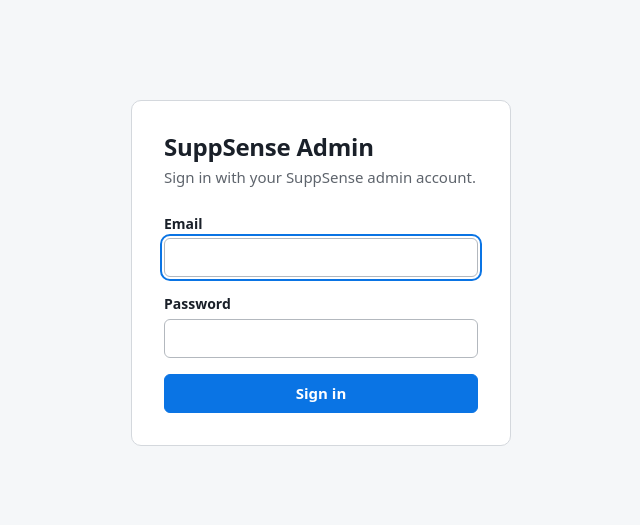
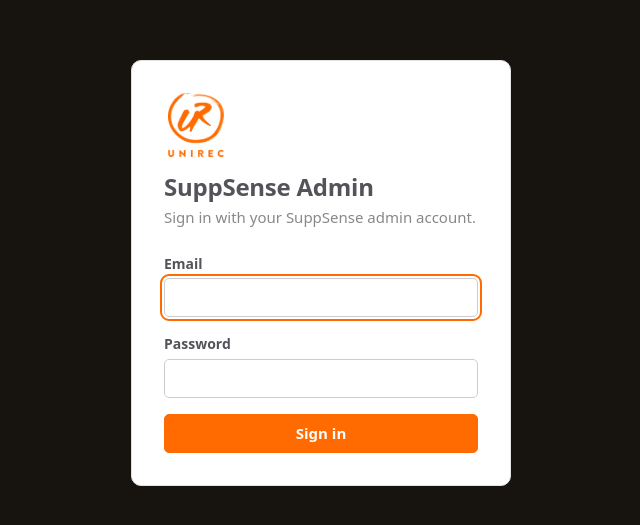
Before and after one commit to noimadd/suppSense2, a React (Vite) app in the folder apps/desktop/: page /login in a window 1280 px wide. Shown: the part 127-652 px from the top of the page, without its empty margins (319-959 px from the left). Built offline with nearby package versions, Linux system fonts and the light colour scheme; no server answers.

Commit message:
admin frontend
admin frontend updates to better match unirec colours

```diff
--- a/apps/desktop/src/components/Layout.tsx
+++ b/apps/desktop/src/components/Layout.tsx
@@ -1,5 +1,6 @@
 import { NavLink, Outlet } from 'react-router-dom';
 import { signOut, useSession } from '../lib/session';
+import logo from '../assets/unirec_portrait_orange.png';
 
 const NAV = [
     { to: '/', label: 'Dashboard', end: true },
@@ -15,7 +16,10 @@
     return (
         <div className="shell">
             <aside className="sidebar">
-                <div className="sidebar-brand">SuppSense Admin</div>
+                <div className="sidebar-brand">
+                    <img src={logo} alt="" className="sidebar-logo" />
+                    SuppSense Admin
+                </div>
                 <nav aria-label="Admin sections">
                     {NAV.map((item) => (
                         <NavLink key={item.to} to={item.to} end={item.end} className="nav-link">
--- a/apps/desktop/src/pages/LoginPage.tsx
+++ b/apps/desktop/src/pages/LoginPage.tsx
@@ -2,6 +2,7 @@
 import { Navigate, useLocation } from 'react-router-dom';
 import { signIn, takeSignOutReason, useSession } from '../lib/session';
 import { errorMessage } from '../lib/format';
+import logo from '../assets/unirec_portrait_orange.png';
 
 export default function LoginPage() {
     const session = useSession();
@@ -31,6 +32,7 @@
     return (
         <div className="login">
             <form className="login-card" onSubmit={submit}>
+                <img src={logo} alt="" className="login-logo" />
                 <h1>SuppSense Admin</h1>
                 <p className="page-subtitle">Sign in with your SuppSense admin account.</p>
 
--- a/apps/desktop/src/styles.css
+++ b/apps/desktop/src/styles.css
@@ -1,32 +1,37 @@
 /* SuppSense admin - plain, functional, colour reserved for meaning:
-   blue = primary action, red = destructive, amber = needs attention, green = verified */
+   orange = primary action, red = destructive, amber = needs attention, green = verified */
 
+/* palette matches the mobile app (apps/mobile/src/pages/components/colors.ts) */
 :root {
-    --bg: oklch(97.5% 0.004 250);
-    --surface: oklch(100% 0 0);
-    --sidebar: oklch(93.5% 0.007 250);
-    --line: oklch(88% 0.008 250);
-    --line-strong: oklch(78% 0.01 250);
-    --ink: oklch(24% 0.02 260);
-    --muted: oklch(50% 0.015 260);
+    --bg: #f5f5f5;            /* mobile bg_2 */
+    --surface: #ffffff;       /* mobile bg */
+    --sidebar: #17140f;       /* mobile top_bar_bg */
+    --sidebar-ink: #ffffff;
+    --sidebar-muted: #a8a49c;
+    --sidebar-hover: #2a261f;
+    --sidebar-line: #36312a;
+    --line: #e2e2e2;
+    --line-strong: #cccccc;   /* mobile input border */
+    --ink: #535459;           /* mobile txt */
+    --muted: #888888;         /* mobile placeholder */
 
-    --accent: oklch(57% 0.19 256);
-    --accent-hover: oklch(51% 0.19 256);
-    --accent-soft: oklch(94% 0.03 256);
+    --accent: #ff6b00;        /* mobile button_bg */
+    --accent-hover: #e05e00;
+    --accent-soft: #fff0e5;
 
-    --danger: oklch(53% 0.2 27);
-    --danger-hover: oklch(47% 0.2 27);
-    --danger-soft: oklch(95.5% 0.025 27);
+    --danger: #f44336;        /* mobile cancel_button_bg */
+    --danger-hover: #d32f2f;
+    --danger-soft: #fdecea;
 
-    --warn: oklch(52% 0.12 70);
-    --warn-soft: oklch(95% 0.05 85);
-    --good: oklch(48% 0.12 155);
-    --good-soft: oklch(95% 0.04 155);
+    --warn: #8a5a00;
+    --warn-soft: #fff6dc;
+    --good: #1f7a3d;
+    --good-soft: #e3f6e9;
 
     --sidebar-width: 248px;
     --radius-sm: 4px;
-    --radius: 6px;
-    --radius-lg: 10px;
+    --radius: 5px;            /* mobile buttons/inputs */
+    --radius-lg: 10px;        /* mobile rows/cards */
 
     --font: system-ui, -apple-system, 'Segoe UI', Roboto, 'Helvetica Neue', Arial, sans-serif;
 
@@ -49,7 +54,7 @@
 h1 { font-size: 1.75rem; font-weight: 700; letter-spacing: -0.01em; }
 h2 { font-size: 1.2rem; font-weight: 650; }
 p { margin: 0 0 0.75rem; }
-a { color: var(--accent); }
+a { color: var(--accent-hover); }
 
 .muted { color: var(--muted); }
 .small { font-size: 0.85rem; }
@@ -78,22 +83,26 @@
     height: 100vh;
 }
 
-.sidebar-brand { font-weight: 700; padding: 0 0.75rem 1rem; border-bottom: 1px solid var(--line-strong); margin-bottom: 0.75rem; }
+.sidebar { color: var(--sidebar-ink); }
+.sidebar-brand { display: flex; align-items: center; gap: 0.6rem; font-weight: 700; font-size: 1.05rem; padding: 0 0.75rem 1rem; border-bottom: 1px solid var(--sidebar-line); margin-bottom: 0.75rem; }
+.sidebar-logo { width: 36px; height: 36px; object-fit: contain; flex: none; }
 
 .sidebar nav { display: flex; flex-direction: column; gap: 2px; }
 
 .nav-link {
     padding: 0.5rem 0.75rem;
     border-radius: var(--radius);
-    color: var(--ink);
+    color: var(--sidebar-muted);
     text-decoration: none;
+    font-weight: 500;
 }
-.nav-link:hover { background: oklch(90% 0.008 250); }
-.nav-link.active { background: var(--surface); font-weight: 600; box-shadow: inset 3px 0 0 var(--accent); }
+.nav-link:hover { background: var(--sidebar-hover); color: var(--sidebar-ink); }
+.nav-link.active { background: var(--accent); color: #ffffff; font-weight: 700; }
 
-.sidebar-foot .btn-quiet { margin-left: -0.5rem; }
-.sidebar-foot { margin-top: auto; padding: 0.75rem; border-top: 1px solid var(--line-strong); display: flex; flex-direction: column; gap: 0.4rem; align-items: flex-start; }
-.sidebar-user { font-size: 0.85rem; color: var(--muted); max-width: 100%; overflow: hidden; text-overflow: ellipsis; white-space: nowrap; }
+.sidebar-foot .btn-quiet { margin-left: -0.5rem; color: var(--accent); font-weight: 700; }
+.sidebar-foot .btn-quiet:hover:not(:disabled) { background: var(--sidebar-hover); color: var(--accent); }
+.sidebar-foot { margin-top: auto; padding: 0.75rem; border-top: 1px solid var(--sidebar-line); display: flex; flex-direction: column; gap: 0.4rem; align-items: flex-start; }
+.sidebar-user { font-size: 0.85rem; color: var(--sidebar-muted); max-width: 100%; overflow: hidden; text-overflow: ellipsis; white-space: nowrap; }
 
 .content { padding: 2rem 2.5rem 3rem; min-width: 0; max-width: 1280px; }
 
@@ -148,19 +157,19 @@
 .btn:hover:not(:disabled) { background: var(--bg); }
 .btn:disabled { opacity: 0.5; cursor: not-allowed; }
 
-.btn-primary { background: var(--accent); border-color: var(--accent); color: white; }
+.btn-primary { background: var(--accent); border-color: var(--accent); color: white; font-weight: 700; }
 .btn-primary:hover:not(:disabled) { background: var(--accent-hover); }
 
-.btn-danger { background: var(--danger); border-color: var(--danger); color: white; }
+.btn-danger { background: var(--danger); border-color: var(--danger); color: white; font-weight: 700; }
 .btn-danger:hover:not(:disabled) { background: var(--danger-hover); }
 
 .btn-danger-outline { color: var(--danger); border-color: color-mix(in oklch, var(--danger) 45%, white); }
 .btn-danger-outline:hover:not(:disabled) { background: var(--danger-soft); }
 
 .btn-quiet { border-color: transparent; background: transparent; padding: 0.3rem 0.5rem; color: var(--muted); }
-.btn-quiet:hover:not(:disabled) { background: oklch(90% 0.008 250); color: var(--ink); }
+.btn-quiet:hover:not(:disabled) { background: var(--line); color: var(--ink); }
 
-.btn-link { border: 0; background: none; padding: 0.15rem 0.35rem; color: var(--accent); font-weight: 500; }
+.btn-link { border: 0; background: none; padding: 0.15rem 0.35rem; color: var(--accent-hover); font-weight: 700; }
 .btn-link:hover:not(:disabled) { background: none; text-decoration: underline; }
 .btn-link-danger { color: var(--danger); }
 
@@ -187,7 +196,7 @@
 .pill-good { background: var(--good-soft); color: var(--good); }
 .pill-warn { background: var(--warn-soft); color: var(--warn); }
 .pill-accent { background: var(--accent-soft); color: var(--accent-hover); }
-.pill-neutral { background: var(--sidebar); color: var(--muted); }
+.pill-neutral { background: var(--line); color: var(--ink); }
 
 .toasts { position: fixed; right: 1.5rem; top: 1.25rem; display: flex; flex-direction: column; gap: 0.5rem; z-index: 50; }
 .toast { background: var(--ink); color: white; padding: 0.65rem 1rem; border-radius: var(--radius); max-width: 380px; animation: toast-in 160ms ease-out; }
@@ -237,7 +246,7 @@
 th, td { text-align: left; padding: 0.65rem 0.9rem; border-bottom: 1px solid var(--line); vertical-align: middle; }
 th { font-size: 0.85rem; font-weight: 600; color: var(--muted); background: var(--bg); white-space: nowrap; }
 tbody tr:last-child td { border-bottom: 0; }
-tbody tr:hover { background: oklch(98.5% 0.003 250); }
+tbody tr:hover { background: #fafafa; }
 .actions-col { text-align: right; white-space: nowrap; }
 
 .pagination { display: flex; align-items: center; justify-content: flex-end; gap: 0.75rem; margin-top: 1rem; color: var(--muted); font-size: 0.9rem; }
@@ -267,7 +276,7 @@
 /* ---------- product form ---------- */
 
 .ingredient-rows { list-style: none; margin: 0.25rem 0 0.6rem; padding: 0; display: flex; flex-direction: column; gap: 0.4rem; }
-.ingredient-rows li { display: grid; grid-template-columns: 1fr 150px auto; gap: 0.5rem; align-items: center; }
+.ingredient-rows li { display: grid; grid-template-columns: 1fr 110px 140px auto; gap: 0.5rem; align-items: center; }
 
 /* ---------- modals ---------- */
 
@@ -278,10 +287,10 @@
     width: min(520px, calc(100vw - 2rem));
     max-height: calc(100vh - 3rem);
     color: var(--ink);
-    box-shadow: 0 20px 50px oklch(20% 0.02 260 / 0.25);
+    box-shadow: 0 20px 50px rgb(23 20 15 / 0.25);
 }
 .modal-wide { width: min(760px, calc(100vw - 2rem)); }
-.modal::backdrop { background: oklch(20% 0.02 260 / 0.45); }
+.modal::backdrop { background: rgb(23 20 15 / 0.55); }
 .modal[open] { display: flex; flex-direction: column; animation: modal-in 140ms ease-out; }
 @keyframes modal-in { from { opacity: 0; transform: translateY(8px) scale(0.99); } }
 
@@ -291,7 +300,7 @@
 .modal-close { font-size: 1rem; }
 
 /* destructive dialogs: the whole frame says "careful" */
-.modal-danger { box-shadow: 0 0 0 1px var(--danger), 0 20px 50px oklch(20% 0.02 260 / 0.25); }
+.modal-danger { box-shadow: 0 0 0 1px var(--danger), 0 20px 50px rgb(23 20 15 / 0.25); }
 .modal-danger .modal-header { background: var(--danger-soft); border-bottom-color: color-mix(in oklch, var(--danger) 25%, white); }
 .modal-danger .modal-header h2 { color: var(--danger-hover); }
 
@@ -300,9 +309,10 @@
 
 /* ---------- login ---------- */
 
-.login { min-height: 100%; display: grid; place-items: center; padding: 2rem 1rem; }
+.login { min-height: 100%; display: grid; place-items: center; padding: 2rem 1rem; background: var(--sidebar); }
 .login-card { width: min(380px, 100%); background: var(--surface); border: 1px solid var(--line); border-radius: var(--radius-lg); padding: 2rem; }
 .login-card h1 { font-size: 1.5rem; }
+.login-logo { display: block; width: 64px; height: 64px; object-fit: contain; margin-bottom: 1rem; }
 .login-card .page-subtitle { margin-bottom: 1.5rem; }
 
 /* ---------- smaller screens ---------- */
@@ -316,7 +326,7 @@
     .split { grid-template-columns: 1fr; }
     .split-list { position: static; max-height: none; }
     .pick-list { max-height: 300px; }
-    .ingredient-rows li { grid-template-columns: 1fr 110px auto; }
+    .ingredient-rows li { grid-template-columns: 1fr 80px 100px auto; }
 }
 
 @media (prefers-reduced-motion: reduce) {
```
Also changed, not shown: apps/desktop/index.html (line endings or trailing spaces), apps/desktop/src/assets/unirec_portrait_orange.png (added).
